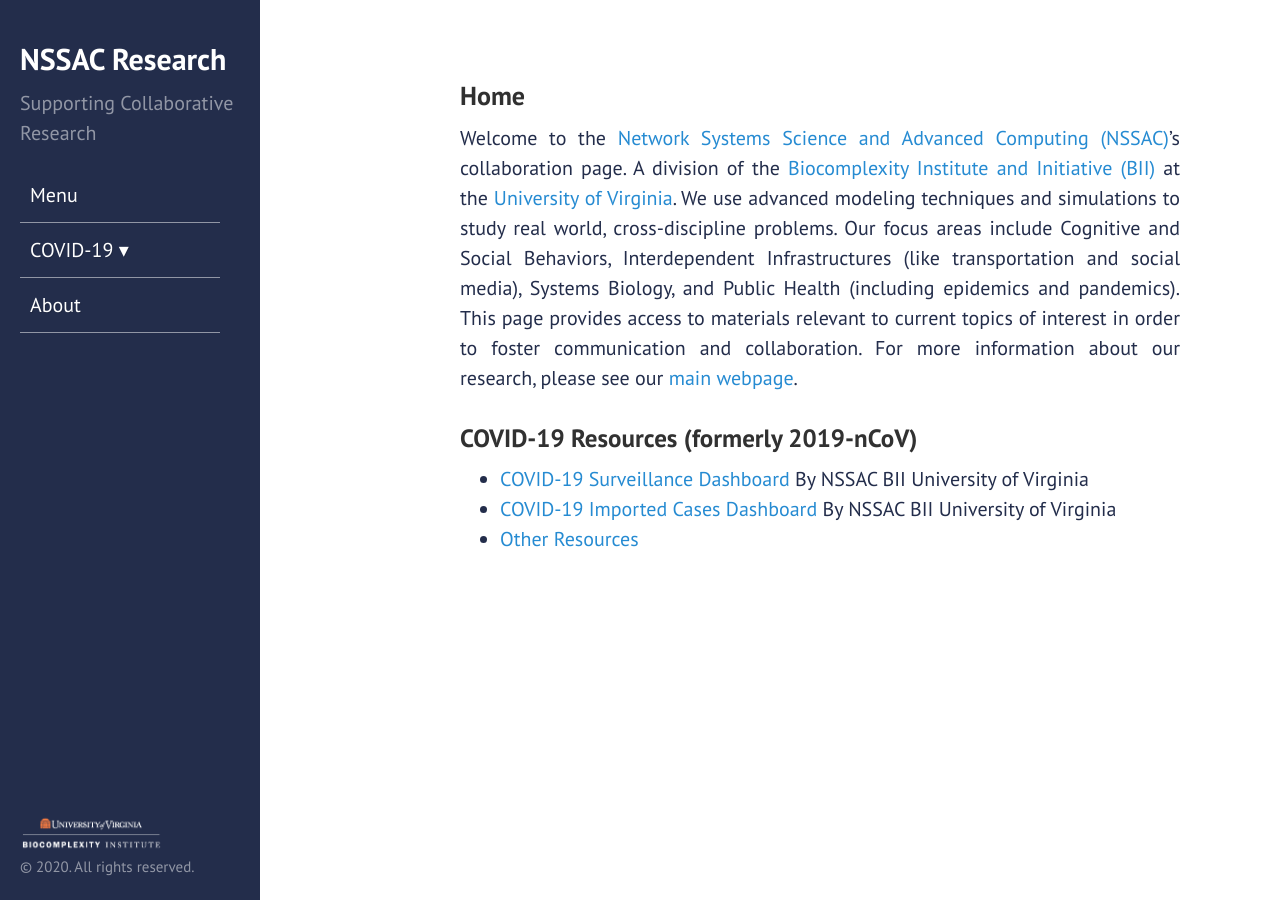
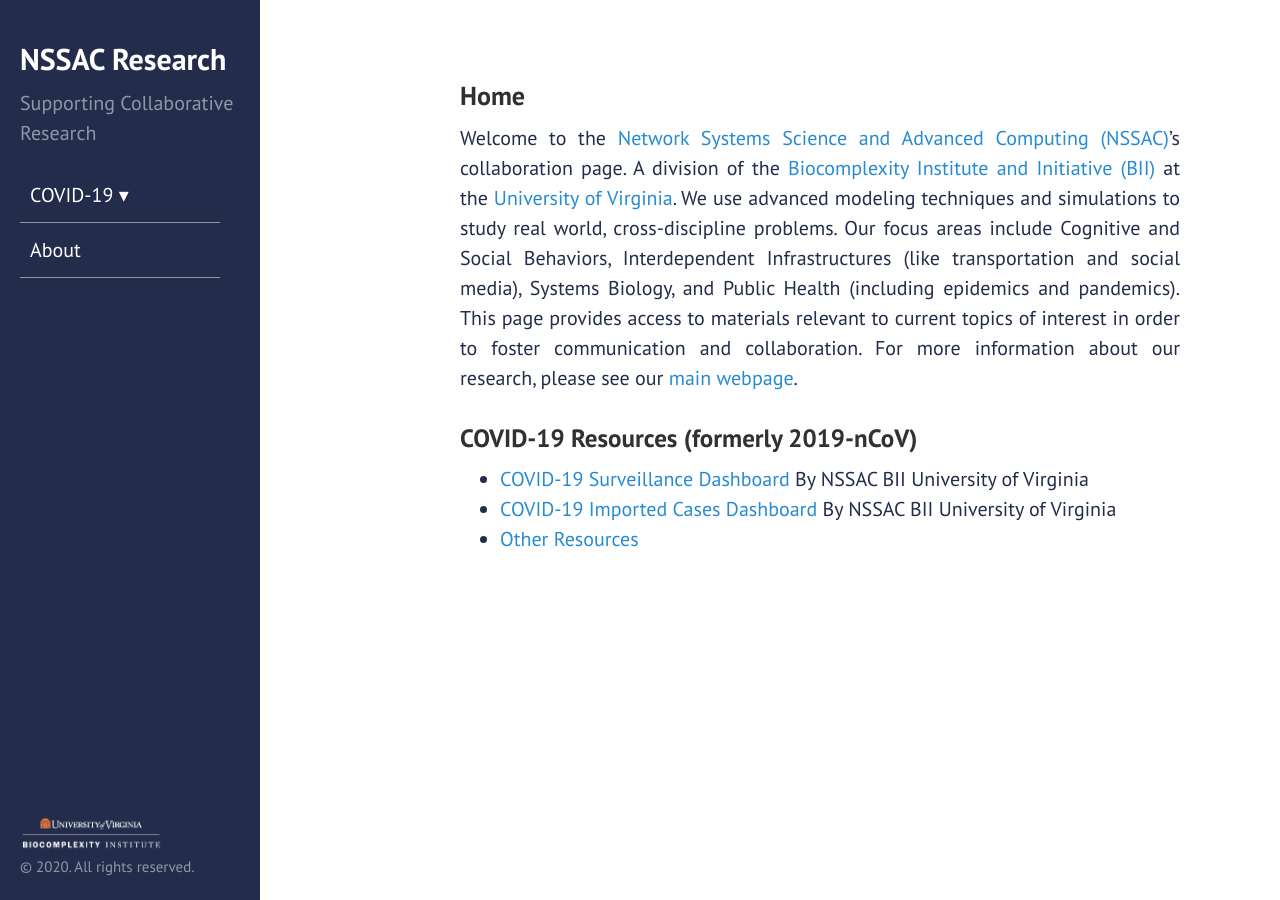
Before and after one commit to mehta-gaurav/mehta-gaurav.github.io, a Jekyll site: the page built from index.md, in a window 1280 px wide. Built offline with Jekyll 4.4.1, drawn with Linux system fonts in a browser that asks for light colours.

Commit message:
Update layout.css

```diff
--- a/public/css/layout.css
+++ b/public/css/layout.css
@@ -170,6 +170,10 @@
     #menu li:hover>input[type="checkbox"]+.sub-menu {
         display: block;
     }
+
+    #menu .main-menu li:first-child {
+    display: none;
+}
 }
 
 @media (max-width: 52.01em) {
```
